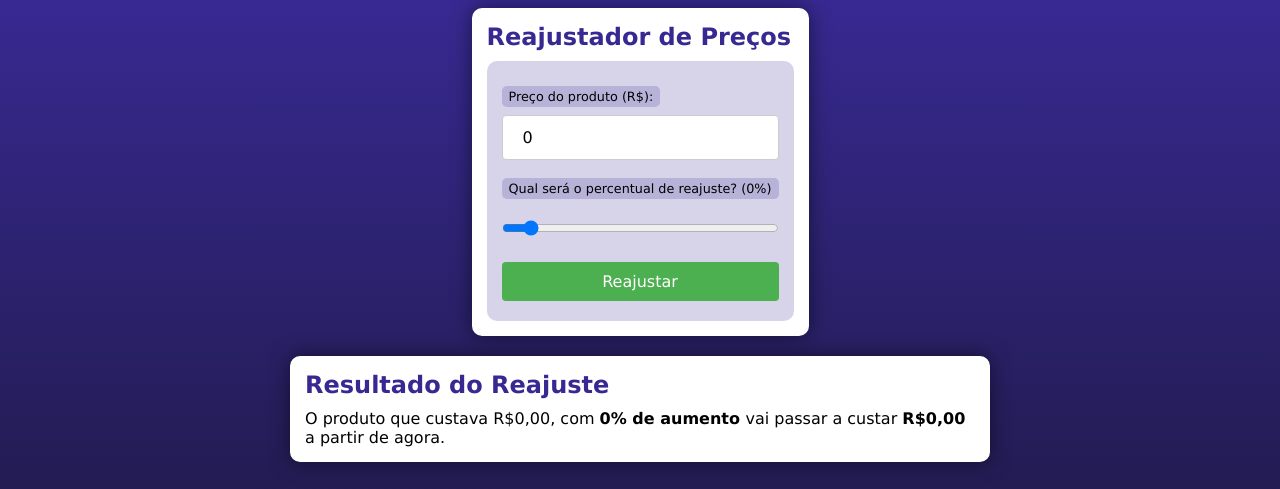
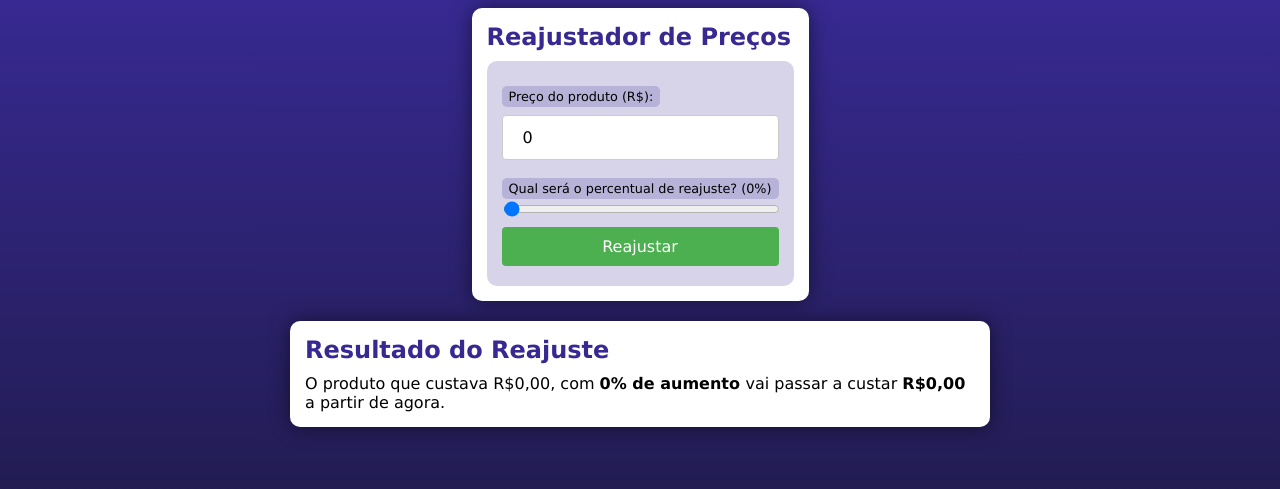
Before and after one commit to andregu14/cursophp, a PHP site: page / in a window 1280 px wide. Shown: the top 489 px of the page. Run offline with PHP 8.4, Linux system fonts and the light colour scheme.

Commit message:
Update index.php

```diff
--- a/Desafios/desafio011/index.php
+++ b/Desafios/desafio011/index.php
@@ -6,6 +6,12 @@
     <meta name="viewport" content="width=device-width, initial-scale=1.0">
     <title>Desafio PHP</title>
     <link rel="stylesheet" href="style.css">
+    <style>
+        input#porcentagem {
+            padding: 0px;
+            margin: 1px;
+        }
+    </style>
 </head>
 <body>
     <?php
```
Lines whose indentation alone changed are shown as unchanged.
